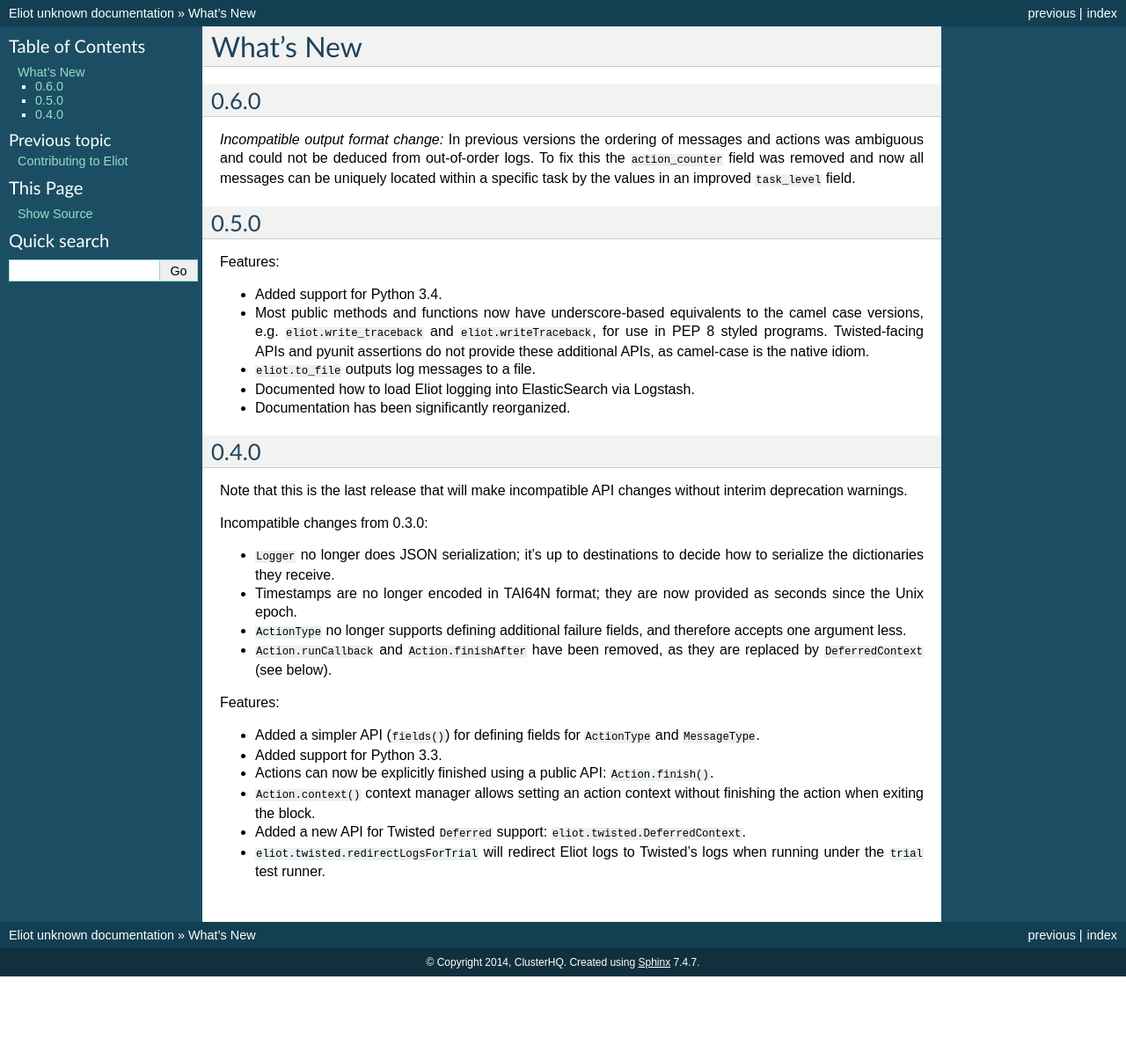
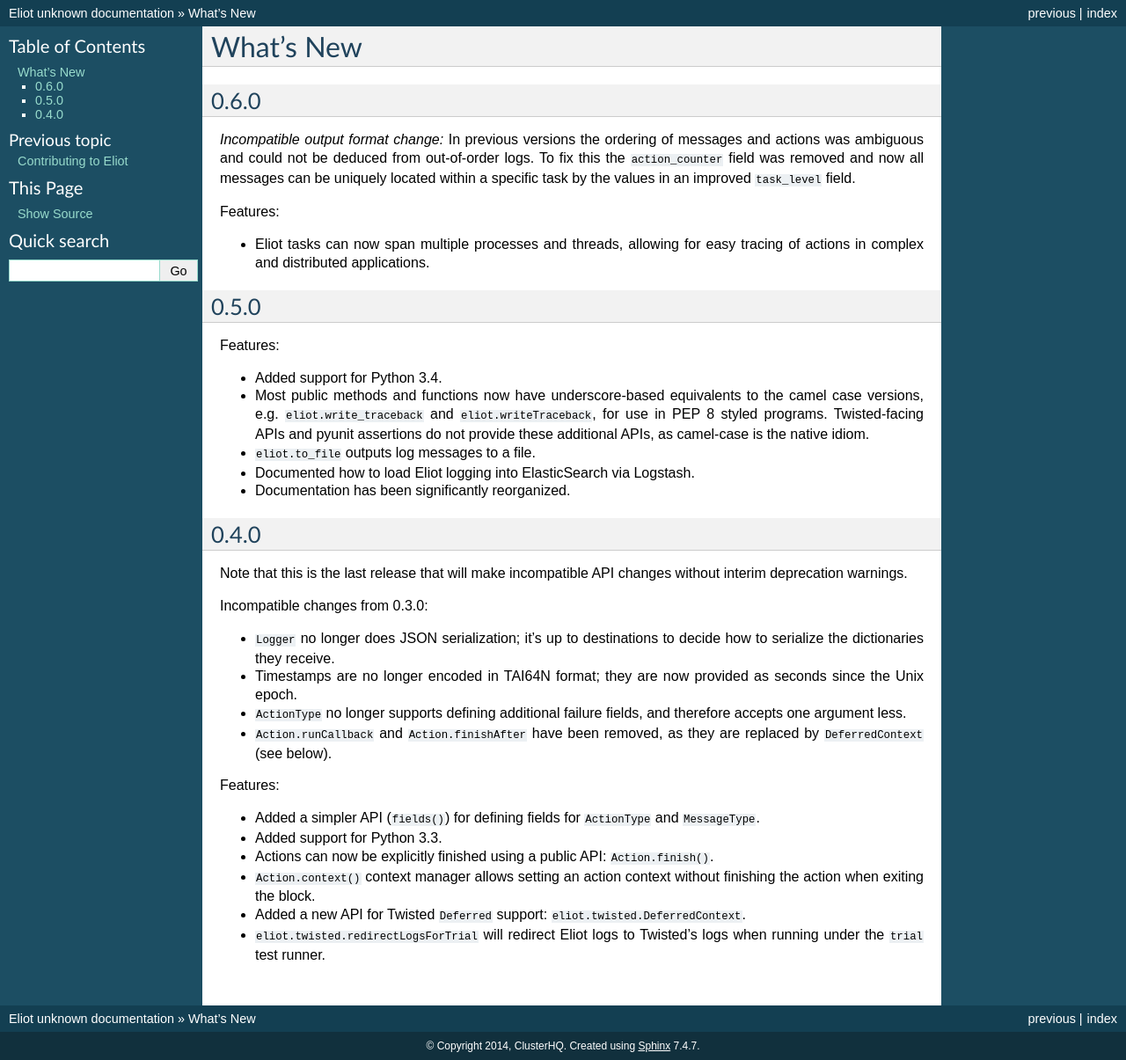
Before and after one commit to itamarst/eliot, a Sphinx documentation site: the page built from docs/source/news.rst, in a window 1280 px wide. Shown: the whole page at 88% size. Built offline with Sphinx 7.4.7, drawn with Linux system fonts in a browser that asks for light colours; before the commit the page ends 1110 px from its top, so only the background shows below that.

Commit message:
News entry.

```diff
--- a/docs/source/news.rst
+++ b/docs/source/news.rst
@@ -6,6 +6,11 @@ What's New
 
 *Incompatible output format change:* In previous versions the ordering of messages and actions was ambiguous and could not be deduced from out-of-order logs.
 To fix this the ``action_counter`` field was removed and now all messages can be uniquely located within a specific task by the values in an improved ``task_level`` field.
+
+Features:
+
+* Eliot tasks can now span multiple processes and threads, allowing for easy tracing of actions in complex and distributed applications.
+
 
 0.5.0
 ^^^^^
```
